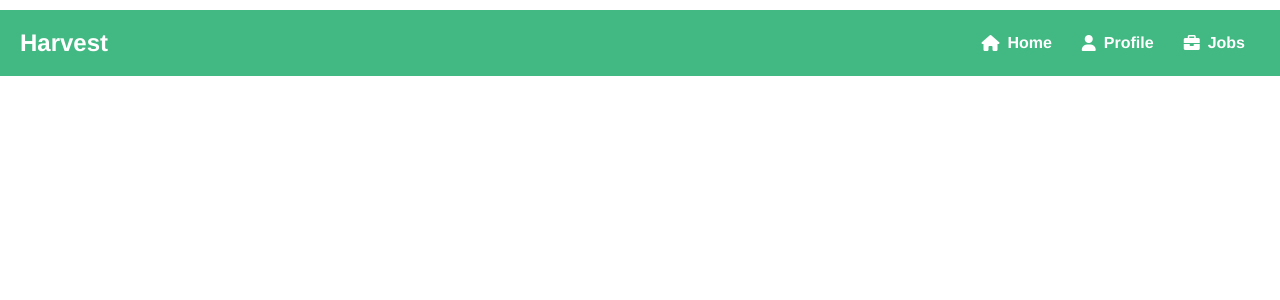
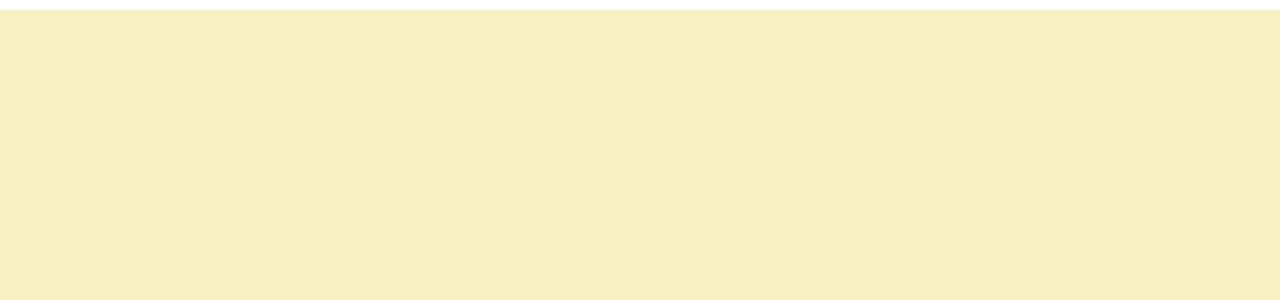
Before and after one commit to tshegofatsoseane/harvest, a Vue app: page /signup in a window 1280 px wide. Shown: the top 300 px of the page. Built offline with nearby package versions, Linux system fonts and the light colour scheme.

Commit message:
Feat: add login and signup page

```diff
--- a/src/App.vue
+++ b/src/App.vue
@@ -1,19 +1,5 @@
 <template>
   <div id="app">
-    <nav>
-      <div class="logo">Harvest</div> <!-- Logo -->
-      <div class="nav-links">
-        <router-link to="/">
-          <i class="fas fa-home"></i> Home
-        </router-link>
-        <router-link to="/profile">
-          <i class="fas fa-user"></i> Profile
-        </router-link>
-        <router-link to="/jobs">
-          <i class="fas fa-briefcase"></i> Jobs
-        </router-link>
-      </div>
-    </nav>
     <router-view></router-view>
   </div>
 </template>
@@ -36,59 +22,5 @@ export default {
   margin-top: 60px;
 }
 
-nav {
-  display: flex; /* Use flexbox */
-  justify-content: space-between; /* Align items horizontally */
-  align-items: center; /* Align items vertically */
-  background-color: #42b983; /* Background color */
-  padding: 15px 20px; /* Padding top and bottom */
-  margin-top: -50px;
-}
 
-.logo {
-  font-size: 1.5rem;
-  font-weight: bold;
-  color: #fff;
-}
-
-.nav-links {
-  display: flex;
-}
-
-.nav-links router-link {
-  display: flex;
-  align-items: center;
-  font-weight: bold;
-  color: #fff; /* Text color */
-  text-decoration: none;
-  margin: 0 15px;
-}
-
-.nav-links router-link.router-link-active {
-  text-decoration: underline; /* Underline active link */
-}
-
-.logo {
-  font-size: 1.5rem;
-  font-weight: bold;
-  color: #fff;
-  margin-right: 20px; /* Add margin to separate logo from links */
-}
-
-nav a {
-  display: flex;
-  align-items: center;
-  font-weight: bold;
-  color: #fff; /* Text color */
-  text-decoration: none;
-  margin: 0 15px;
-}
-
-nav a.router-link-active {
-  text-decoration: underline; /* Underline active link */
-}
-
-nav i {
-  margin-right: 8px; /* Space between icon and text */
-}
 </style>
--- /dev/null
+++ b/src/components/SignupBox.vue
@@ -0,0 +1,86 @@
+<template>
+    <div class="signup-page">
+      <h2>Signup</h2>
+      <form @submit.prevent="handleSubmit">
+        <div class="form-group">
+          <label for="username">Username:</label>
+          <input type="text" id="username" v-model="formData.username" required>
+        </div>
+        <div class="form-group">
+          <label for="email">Email:</label>
+          <input type="email" id="email" v-model="formData.email" required>
+        </div>
+        <div class="form-group">
+          <label for="password">Password:</label>
+          <input type="password" id="password" v-model="formData.password" required>
+        </div>
+        <div class="form-group">
+          <label for="confirmPassword">Confirm Password:</label>
+          <input type="password" id="confirmPassword" v-model="formData.confirmPassword" required>
+        </div>
+        <button type="submit" class="btn">Signup</button>
+      </form>
+    </div>
+  </template>
+
+  <script>
+  export default {
+    name: 'SignupBox',
+    data() {
+      return {
+        formData: {
+          username: '',
+          email: '',
+          password: '',
+          confirmPassword: ''
+        }
+      };
+    },
+    methods: {
+      handleSubmit() {
+        // Handle form submission here
+        console.log('Form submitted:', this.formData);
+        // You can add form validation and submission logic here
+      }
+    }
+  };
+  </script>
+
+  <style scoped>
+  .signup-page {
+    max-width: 400px;
+    margin: 0 auto;
+  }
+
+  .form-group {
+    margin-bottom: 20px;
+  }
+
+  label {
+    display: block;
+    font-weight: bold;
+  }
+
+  input[type="text"],
+  input[type="email"],
+  input[type="password"] {
+    width: 100%;
+    padding: 8px;
+    border: 1px solid #ccc;
+    border-radius: 5px;
+  }
+
+  button[type="submit"] {
+    padding: 10px 20px;
+    background-color: #42b983;
+    color: #fff;
+    border: none;
+    border-radius: 5px;
+    cursor: pointer;
+    transition: background-color 0.3s ease;
+  }
+
+  button[type="submit"]:hover {
+    background-color: #388e3c;
+  }
+  </style>
--- a/src/router/index.js
+++ b/src/router/index.js
@@ -2,11 +2,13 @@ import { createRouter, createWebHistory } from 'vue-router';
 import Home from '../views/Home.vue';
 import Profile from '../views/Profile.vue';
 import Jobs from '../views/Jobs.vue';
+import Signup from '../views/Signup.vue';
 
 const routes = [
   { path: '/', component: Home },
   { path: '/profile', component: Profile },
   { path: '/jobs', component: Jobs },
+  { path: '/signup', component: Signup },
 ];
 
 const router = createRouter({
--- a/src/views/Home.vue
+++ b/src/views/Home.vue
@@ -1,4 +1,25 @@
 <template>
+    <div>
+      <nav class="nav">
+        <div class="logo">Harvest</div>
+        <div class="nav-links">
+          <router-link to="/" class="nav-link">
+            <i class="fas fa-home"></i> Home
+          </router-link>
+          <router-link to="/profile" class="nav-link">
+            <i class="fas fa-user"></i> Profile
+          </router-link>
+          <router-link to="/jobs" class="nav-link">
+            <i class="fas fa-briefcase"></i> Jobs
+          </router-link>
+          <router-link to="/login" class="btn btn-login">
+            <i class="fas fa-sign-in-alt"></i> Login
+          </router-link>
+          <router-link to="/signup" class="btn btn-signup">
+            <i class="fas fa-user-plus"></i> Signup
+          </router-link>
+        </div>
+      </nav>
       <div class="home-page">
         <Hero @search="handleSearch" />
         <div class="main-content">
@@ -6,6 +27,7 @@
             <h2>Job Listings</h2>
             <JobList :jobs="filteredJobs" />
           </section>
+        </div>
       </div>
     </div>
   </template>
@@ -35,8 +57,7 @@
       },
       fetchJobs() {
         const API_KEY = 'c5ac254dbcd7ffd334a80c341683b63e';
-        const API_URL = `https://api.adzuna.com/v1/api/jobs/za/search/1?app_id=8b4326c4&app_key=${API_KEY}&results_per_page=9&what=software%20engineering%20intern&what_and=software%20engineering%20intern`;
-
+        const API_URL = `https://api.adzuna.com/v1/api/jobs/za/search/1?app_id=8b4326c4&app_key=${API_KEY}&results_per_page=100`;
 
         fetch(API_URL)
           .then(response => response.json())
@@ -60,15 +81,63 @@
   </script>
 
   <style>
+  .nav {
+    display: flex;
+    justify-content: space-between;
+    align-items: center;
+    background-color: #42b983;
+    padding: 15px 20px;
+    margin-top: -50px;
+  }
+
+  .logo {
+    font-size: 1.5rem;
+    font-weight: bold;
+    color: #fff;
+  }
+
+  .nav-links {
+    display: flex;
+  }
+
+  .nav-link {
+    display: flex;
+    align-items: center;
+    font-weight: bold;
+    color: #fff;
+    text-decoration: none;
+    margin: 0 15px;
+  }
+
+  .nav-link.router-link-active {
+    text-decoration: underline;
+  }
+
+  .btn {
+    border-radius: 3px;
+    padding: 8px 15px;
+    transition: background-color 0.3s ease;
+  }
+
+  .btn-login {
+    background-color: #fff;
+    color: #42b983;
+    margin-right: 10px;
+  }
+
+  .btn-signup {
+    background-color: #fff;
+    color: #42b983;
+  }
+
+  .btn:hover {
+    background-color: #f8efc3;
+  }
+
   .home-page {
     display: flex;
     flex-direction: column;
     align-items: center;
-  }
-
-  header {
-    text-align: center;
-    margin-bottom: 20px;
   }
 
   .main-content {
--- /dev/null
+++ b/src/views/Signup.vue
@@ -0,0 +1,204 @@
+<template>
+    <div class="center-container">
+      <article>
+        <div class="container" :class="{'sign-up-active': signUp}">
+          <div class="overlay-container" :class="{'shift-left': signUp}">
+            <div class="overlay">
+              <div class="overlay-left">
+                <h2>Welcome Back!</h2>
+                <p>Please login with your personal info</p>
+                <button class="invert" id="signIn" @click="signUp = false">Sign In</button>
+              </div>
+              <div class="overlay-right">
+                <h2>Hello, Friend!</h2>
+                <p>Please enter your personal details</p>
+                <button class="invert" id="signUp" @click="signUp = true">Sign Up</button>
+              </div>
+            </div>
+          </div>
+          <form class="sign-up" action="#" v-show="signUp">
+            <h2>Create login</h2>
+            <div>Use your email for registration</div>
+            <input type="text" placeholder="Name" />
+            <input type="email" placeholder="Email" />
+            <input type="password" placeholder="Password" />
+            <button>Sign Up</button>
+          </form>
+          <form class="sign-in" action="#" v-show="!signUp">
+            <h2>Sign In</h2>
+            <div>Use your account</div>
+            <input type="email" placeholder="Email" />
+            <input type="password" placeholder="Password" />
+            <a href="#">Forgot your password?</a>
+            <button>Sign In</button>
+          </form>
+        </div>
+      </article>
+    </div>
+  </template>
+
+  <script>
+  export default {
+    name: 'SignupPage',
+    data() {
+      return {
+        signUp: false
+      };
+    }
+  };
+  </script>
+
+  <style>
+  .center-container {
+    margin-top: -50px;
+    display: flex;
+    justify-content: center;
+    align-items: center;
+    height: 100vh;
+    background-color: #f8efc3; /* Set background color here */
+  }
+
+  .container {
+    position: relative;
+    width: 1200px;
+    height: 580px;
+    border-radius: 10px;
+    overflow: hidden;
+  }
+
+  .overlay-container {
+    position: absolute;
+    top: 0;
+    left: 50%;
+    width: 50%;
+    height: 100%;
+    overflow: hidden;
+    transition: transform .5s ease-in-out;
+    z-index: 100;
+  }
+
+  .overlay {
+    position: relative;
+    left: -100%;
+    height: 100%;
+    width: 200%;
+    background: #42b983;
+    color: #fff;
+    transform: translateX(0);
+    transition: transform .5s ease-in-out;
+  }
+
+  .overlay-left {
+    position: absolute;
+    top: 0;
+    display: flex;
+    align-items: center;
+    justify-content: space-around;
+    flex-direction: column;
+    padding: 70px 40px;
+    width: calc(50% - 80px);
+    height: calc(100% - 140px);
+    text-align: center;
+    transform: translateX(-20%);
+    transition: transform .5s ease-in-out;
+  }
+
+  .overlay-right {
+    position: absolute;
+    top: 0;
+    display: flex;
+    align-items: center;
+    justify-content: space-around;
+    flex-direction: column;
+    padding: 70px 40px;
+    width: calc(50% - 80px);
+    height: calc(100% - 140px);
+    text-align: center;
+    transform: translateX(0);
+    right: 0;
+    transition: transform .5s ease-in-out;
+  }
+
+  h2 {
+    margin: 0;
+  }
+
+  p {
+    margin: 20px 0 30px;
+  }
+
+  a {
+    color: #222;
+    text-decoration: none;
+    margin: 15px 0;
+    font-size: 1rem;
+  }
+
+  button {
+    border-radius: 20px;
+    border: 1px solid #009345;
+    background-color: #009345;
+    color: #fff;
+    font-size: 1rem;
+    font-weight: bold;
+    padding: 10px 40px;
+    letter-spacing: 1px;
+    text-transform: uppercase;
+    cursor: pointer;
+    transition: transform .1s ease-in;
+  }
+
+  button:active {
+    transform: scale(.9);
+  }
+
+  button:focus {
+    outline: none;
+  }
+
+  button.invert {
+    background-color: transparent;
+    border-color: #fff;
+  }
+
+  form {
+    position: absolute;
+    top: 0;
+    display: flex;
+    align-items: center;
+    justify-content: space-around;
+    flex-direction: column;
+    padding: 90px 60px;
+    width: calc(50% - 120px);
+    height: calc(100% - 180px);
+    text-align: center;
+    background: white;
+    transition: all .5s ease-in-out;
+  }
+
+  div {
+    font-size: 1rem;
+  }
+
+  input {
+    background-color: #eee;
+    border: none;
+    padding: 8px 15px;
+    margin: 6px 0;
+    width: calc(100% - 30px);
+    border-radius: 15px;
+    border-bottom: 1px solid #ddd;
+    box-shadow: inset 0 1px 2px rgba(0, 0, 0, .4), 0 -1px 1px #fff, 0 1px 0 #fff;
+    overflow: hidden;
+  }
+
+  input:focus {
+    outline: none;
+    background-color: #fff;
+  }
+
+  /* Shift overlay to the left */
+  .shift-left .overlay-container {
+    transform: translateX(-100%);
+  }
+  </style>
```
Lines whose indentation alone changed are shown as unchanged.
